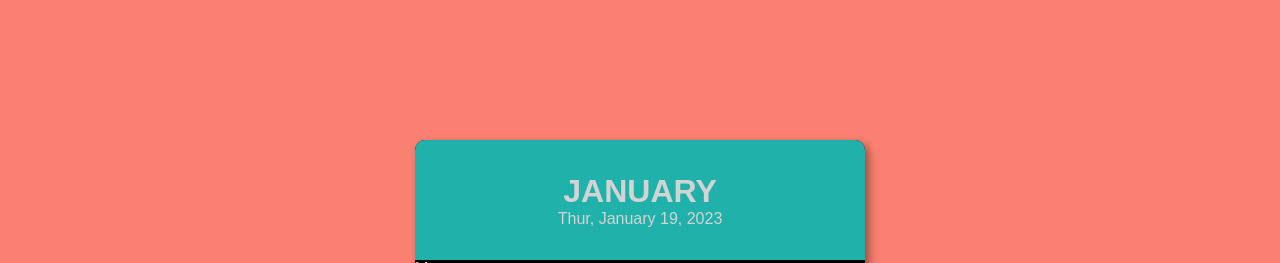
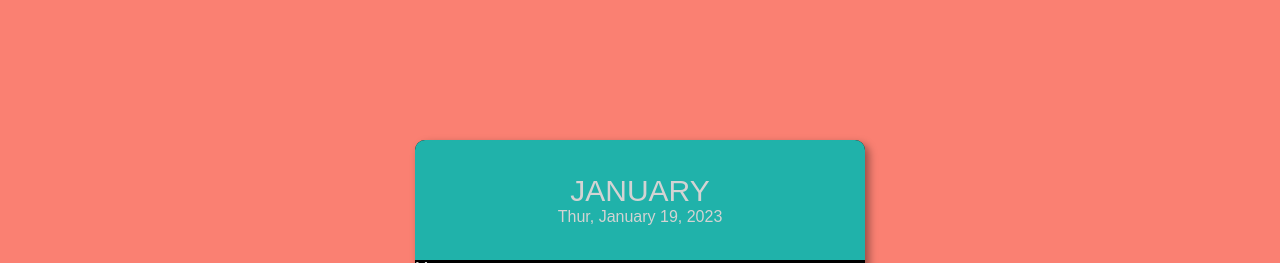
Before and after one commit to kibeetfelix/My_Calender, a plain HTML site: page index.html in a window 1280 px wide. Shown: the top 263 px of the page. Drawn offline with Linux system fonts and the light colour scheme.

Commit message:
header 1

```diff
--- a/styles.css
+++ b/styles.css
@@ -33,3 +33,8 @@
     text-align: center;
     border-radius: 10px 10px 0 0;
 }
+
+.month h1 {
+    font-size: 30px;
+    font-weight: 400;
+}
```
